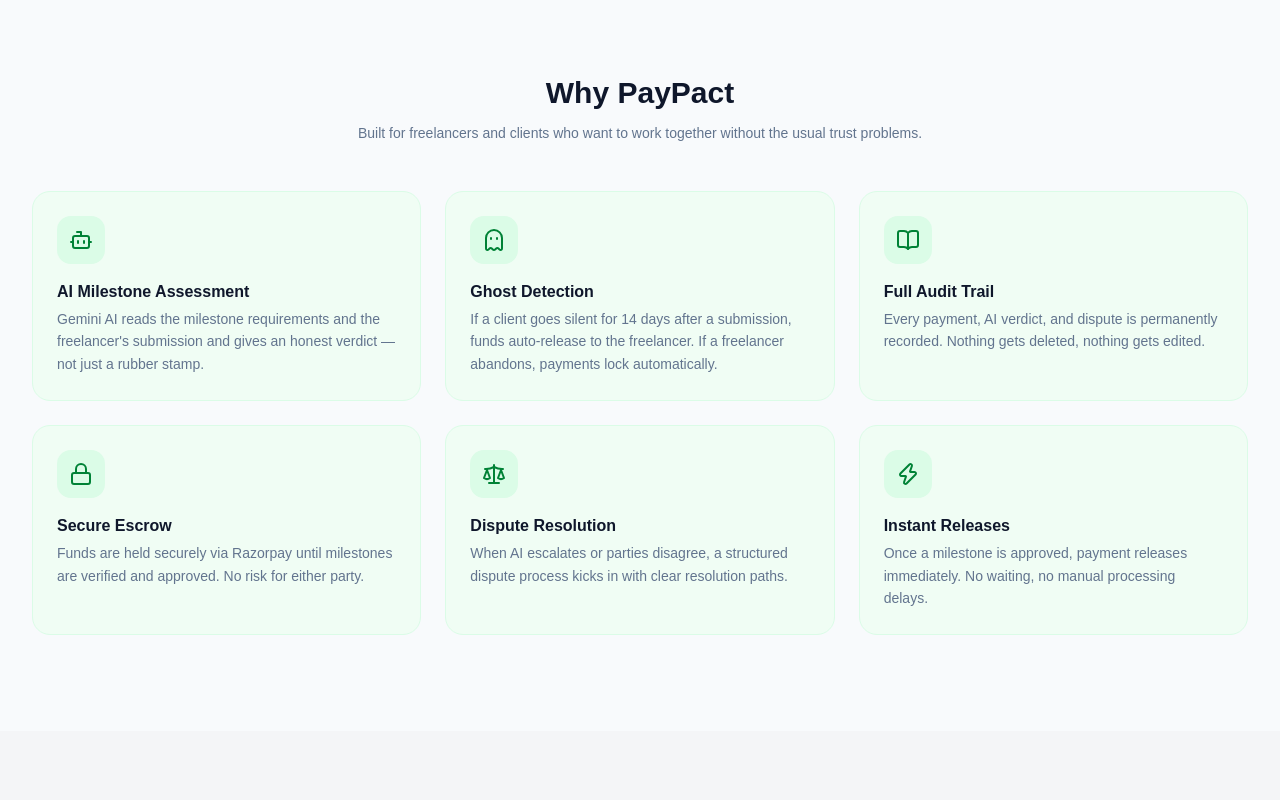
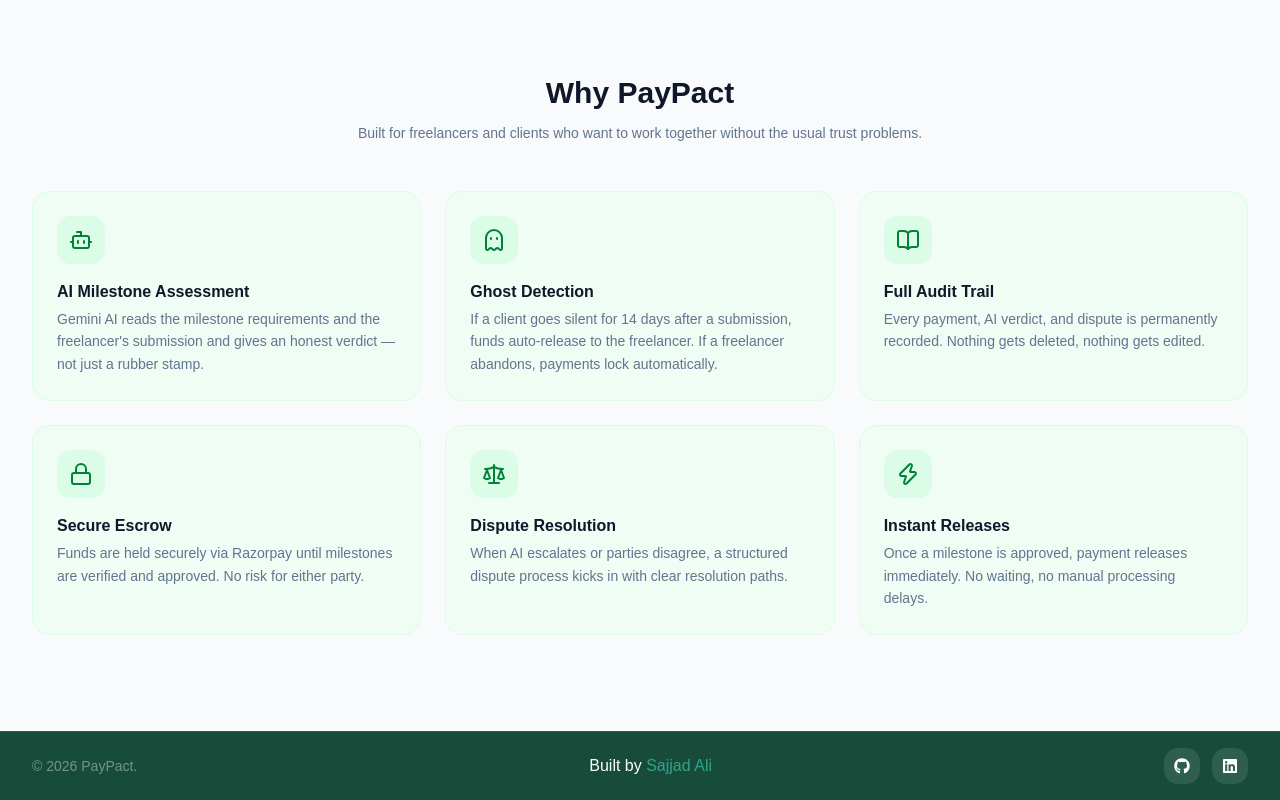
Before and after one commit to SajjadRizvi04/PactPay, a React app in the folder frontend/: page / in a window 1280 px wide. Shown: the part 1246-2046 px from the top of the page. Before the commit the page ends 1977 px from the top, so only its background shows below. Built offline with nearby package versions, Linux system fonts and the light colour scheme; the HTML template or start-up script is replaced by a standard one.

Commit message:
Done with landing page

```diff
--- a/frontend/package.json
+++ b/frontend/package.json
@@ -12,6 +12,11 @@
   "dependencies": {
     "@base-ui/react": "^1.6.0",
     "@fontsource-variable/geist": "^5.2.9",
+    "@fortawesome/fontawesome-svg-core": "^7.3.1",
+    "@fortawesome/free-brands-svg-icons": "^7.3.1",
+    "@fortawesome/free-regular-svg-icons": "^7.3.1",
+    "@fortawesome/free-solid-svg-icons": "^7.3.1",
+    "@fortawesome/react-fontawesome": "^3.5.0",
     "@reduxjs/toolkit": "^2.12.0",
     "@tailwindcss/vite": "^4.3.3",
     "axios": "^1.18.1",
--- a/frontend/src/pages/Home.jsx
+++ b/frontend/src/pages/Home.jsx
@@ -4,7 +4,11 @@ import React from 'react'
 import { Handshake, Lock, Bot, CheckCircle, Banknote, Ghost, BookOpen, Scale, Zap } from 'lucide-react'
 import { useNavigate } from 'react-router-dom'
 import { Badge } from '@/components/ui/badge'
-import { Card, CardContent } from '@/components/ui/card'
+import { FontAwesomeIcon } from '@fortawesome/react-fontawesome'
+import {
+  faGithub,
+  faLinkedin,
+} from "@fortawesome/free-brands-svg-icons";
 
 const Home = () => {
   const features = [
@@ -142,40 +146,12 @@ const Home = () => {
 
         </div>
       </section>
+
+
       {/* Features */}
-      {/* <section className='px-8 py-16 bg-slate-50'>
-        <h2 className='text-3xl font-bold text-slate-900 text-center mb-12'>Why PayPact</h2>
-        <div className='grid grid-cols-1 md:grid-cols-4 gap-6 max-w-5xl mx-auto'>
-          <Card>
-            <CardContent className='pt-6 flex flex-col gap-2'>
-              <h3 className='font-semibold text-slate-900'>AI-Powered Milestone Verification</h3>
-              <p className='text-slate-500 text-sm'>Automatically analyzes submitted work to verify progress against agreed milestones before payment is released, reducing disputes and manual reviews.</p>
-            </CardContent>
-          </Card>
-          <Card>
-            <CardContent className='pt-6 flex flex-col gap-2'>
-              <h3 className='font-semibold text-slate-900'>Secure Escrow Payments</h3>
-              <p className='text-slate-500 text-sm'>Client funds are securely held in escrow and released only after milestone approval, protecting both freelancers and clients.</p>
-            </CardContent>
-          </Card>
-          <Card>
-            <CardContent className='pt-6 flex flex-col gap-2'>
-              <h3 className='font-semibold text-slate-900'>Smart Contracts & Milestone Tracking</h3>
-              <p className='text-slate-500 text-sm'>Create projects with custom milestones, deadlines, and payment schedules. Both parties can monitor progress through a centralized dashboard.</p>
-            </CardContent>
-          </Card>
-          <Card>
-            <CardContent className='pt-6 flex flex-col gap-2'>
-              <h3 className='font-semibold text-slate-900'>Transparent Dispute Resolution</h3>
-              <p className='text-slate-500 text-sm'>If a disagreement occurs, PayPact provides AI-generated project insights, submission history, and activity logs to help resolve disputes fairly.</p>
-            </CardContent>
-          </Card>
-        </div>
-      </section> */}
       <section className='bg-slate-50 py-24 px-8'>
         <div className='max-w-7xl mx-auto flex flex-col gap-12'>
 
-          {/* Heading */}
           <div className='text-center flex flex-col gap-3'>
             <h2 className='text-3xl font-bold text-slate-900'>Why PayPact</h2>
             <p className='text-slate-500 max-w-xl mx-auto text-sm'>
@@ -183,7 +159,6 @@ const Home = () => {
             </p>
           </div>
 
-          {/* Cards */}
           <div className='grid grid-cols-1 sm:grid-cols-2 lg:grid-cols-3 gap-6'>
             {features.map((feature, i) => (
               <div
@@ -203,6 +178,28 @@ const Home = () => {
 
         </div>
       </section>
+      {/* Footer */}
+      <footer className='bg-primary border-t border-white/10 py-4 px-8'>
+        <div className='max-w-7xl mx-auto flex flex-col md:flex-row items-center justify-between gap-4'>
+
+          <p className='text-white/40 text-sm'>
+            © {new Date().getFullYear()} PayPact.
+          </p>
+          <p className='text-white'>
+            Built by <span className='text-accent'>Sajjad Ali</span>
+          </p>
+
+          <div className='flex items-center gap-3'>
+            <a href='https://github.com/SajjadRizvi04' target='_blank' className='w-9 h-9 rounded-xl bg-white/10 flex items-center justify-center hover:bg-white/20 transition'>
+              <FontAwesomeIcon color='white' icon={faGithub} />
+            </a>
+            <a href='https://www.linkedin.com/in/sajjad-ali-42a27028b/' target='_blank' className='w-9 h-9 rounded-xl bg-white/10 flex items-center justify-center hover:bg-white/20 transition'>
+            <FontAwesomeIcon color='white' icon={faLinkedin} />
+            </a>
+          </div>
+
+        </div>
+      </footer>
     </div>
   )
 }
```
Also changed, not shown: 1 other file (tests, documents, lock files or other folders).
